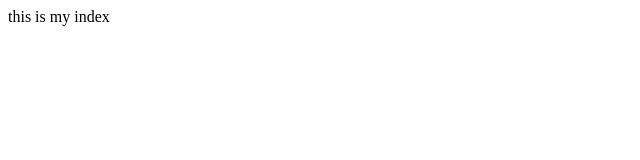
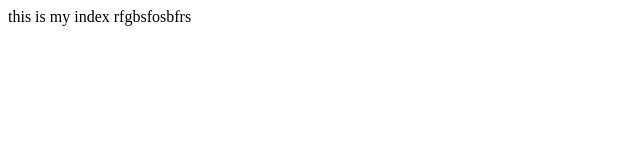
Before and after one commit to Lagare8/Section-C, a plain HTML site: page index.html in a window 1280 px wide. Shown: the whole page, without its empty margins (0-640 px from the left). Drawn offline with Linux system fonts and the light colour scheme.

Commit message:
ddaadawda

```diff
--- a/index.html
+++ b/index.html
@@ -7,6 +7,6 @@
 </head>
 <body>
     this is my index
-
+    rfgbsfosbfrs
 </body>
 </html>
```
